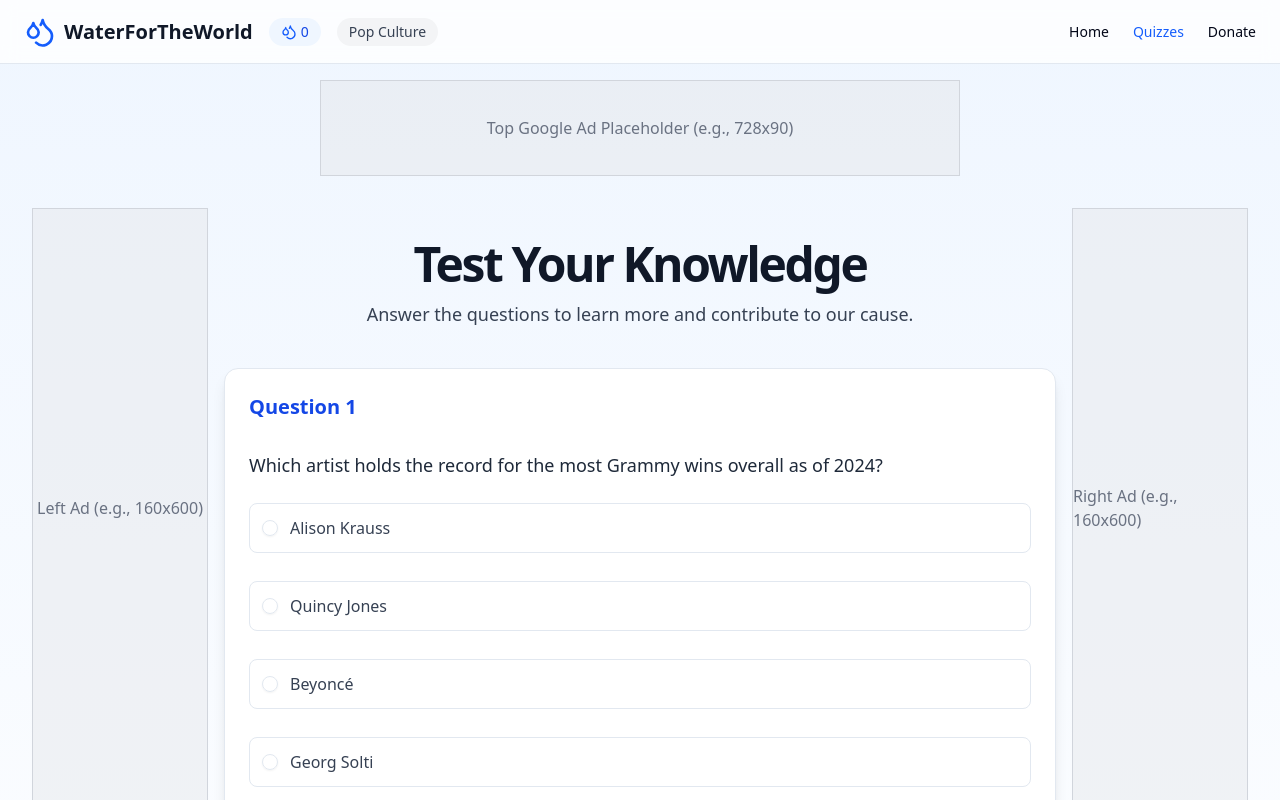
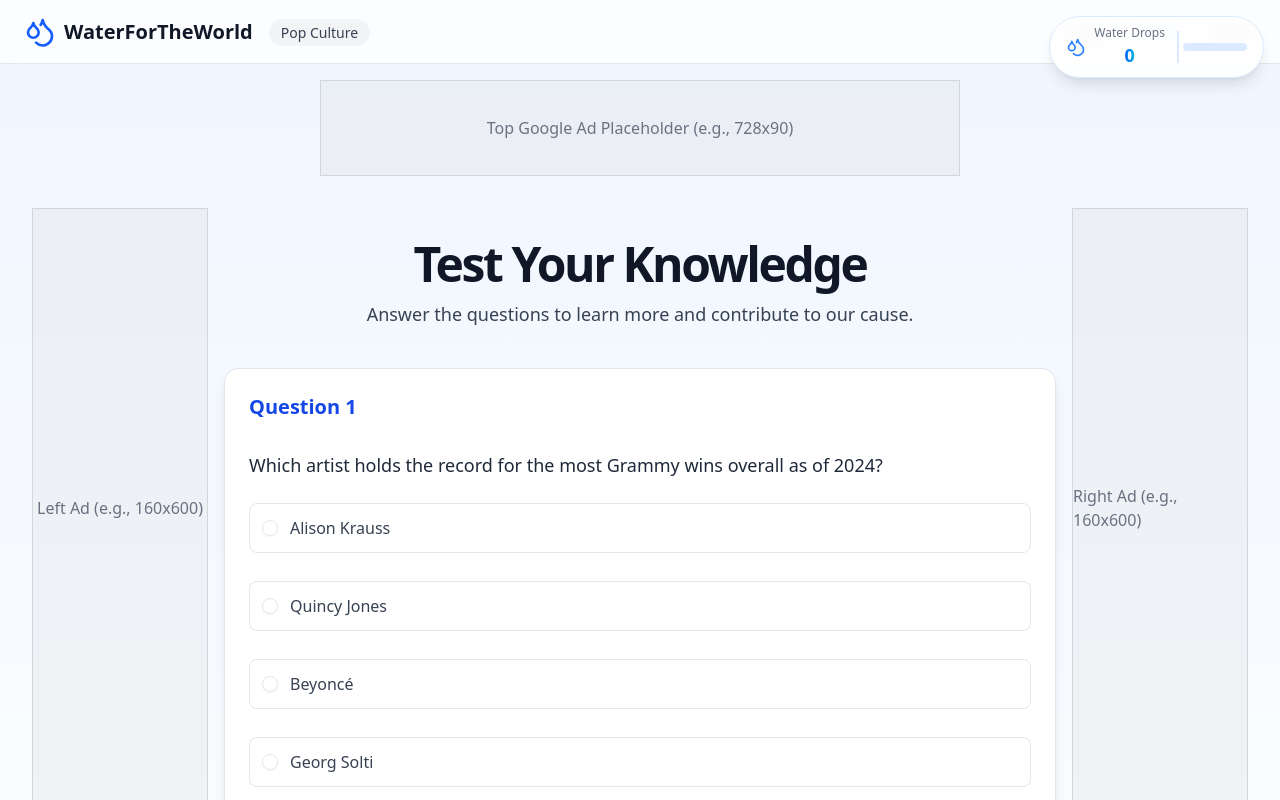
Before and after one commit to jakee1927/WaterForTheWorld, a Next.js app in the folder waterfortheworld/: page /quizzes in a window 1280 px wide. Both pictures are taken after a click on the button 870 px from the left and 355 px from the top of the page. Shown: the top 800 px of the page. Built offline with nearby package versions, Linux system fonts and the light colour scheme.

Commit message:
improved water droplet counter

```diff
--- a/waterfortheworld/src/app/quizzes/page.tsx
+++ b/waterfortheworld/src/app/quizzes/page.tsx
@@ -73,6 +73,7 @@ export default function QuizzesPage() {
   const [showFeedback, setShowFeedback] = useState(false);
   const [isCorrect, setIsCorrect] = useState<boolean | null>(null);
   const [waterDrops, setWaterDrops] = useState(0);
+  const [shouldBounce, setShouldBounce] = useState(false);
 
   // Load water drops from localStorage on component mount
   useEffect(() => {
@@ -138,6 +139,9 @@ export default function QuizzesPage() {
     if (correctAnswer) {
       const newDrops = waterDrops + 10;
       setWaterDrops(newDrops);
+      setShouldBounce(true);
+      // Reset bounce after animation completes
+      setTimeout(() => setShouldBounce(false), 1000);
     }
 
     setTimeout(() => {
@@ -222,17 +226,33 @@ export default function QuizzesPage() {
   // Quiz screen
   return (
     <div className="flex flex-col min-h-screen bg-gradient-to-b from-blue-50 to-white">
+      {/* Floating Water Drop Counter */}
+      <div className="fixed top-4 right-4 z-50">
+        <div className="flex items-center space-x-2 bg-white/90 backdrop-blur-sm border border-blue-100 rounded-full shadow-lg px-4 py-2 transition-all duration-300 hover:shadow-xl hover:scale-105">
+          <Droplets className="h-5 w-5 text-blue-500" />
+          <div className="flex flex-col items-center">
+            <span className="text-xs text-gray-500 font-medium">Water Drops</span>
+            <span className="text-lg font-bold bg-gradient-to-r from-blue-600 to-cyan-500 bg-clip-text text-transparent">
+              {waterDrops}
+            </span>
+          </div>
+          <div className="h-8 w-0.5 bg-blue-100 mx-1"></div>
+          <div className="w-16 h-2 bg-blue-100 rounded-full overflow-hidden">
+            <div
+              className="h-full bg-gradient-to-r from-blue-500 to-cyan-400 transition-all duration-1000"
+              style={{ width: `${Math.min(100, (waterDrops % 1000) / 10)}%` }}
+            ></div>
+          </div>
+        </div>
+      </div>
+
       {/* Header */}
-      <header className="px-4 lg:px-6 h-16 flex items-center border-b bg-white/80 backdrop-blur-sm sticky top-0 z-50">
+      <header className="px-4 lg:px-6 h-16 flex items-center border-b bg-white/80 backdrop-blur-sm sticky top-0 z-40">
         <Link href="/" className="flex items-center space-x-2">
           <Droplets className="h-8 w-8 text-blue-600" />
           <span className="hidden md:inline text-xl font-bold text-gray-900">WaterForTheWorld</span>
         </Link>
-        <div className="ml-4 flex items-center space-x-4">
-          <div className="flex items-center space-x-1 bg-blue-50 px-3 py-1 rounded-full">
-            <Droplets className="h-4 w-4 text-blue-600" />
-            <span className="text-sm font-medium text-blue-700">{waterDrops}</span>
-          </div>
+        <div className="ml-4">
           <span className="text-sm font-medium text-gray-700 bg-gray-100 px-3 py-1 rounded-full">
             {TOPICS.find(t => t.id === selectedTopic)?.name}
           </span>
@@ -331,7 +351,7 @@ export default function QuizzesPage() {
                       )}
                       <span>
                         {isCorrect
-                          ? `Correct! +10 drops!`
+                          ? <span>Correct! <span className="font-bold text-green-600">+10 drops!</span> 💧</span>
                           : `Incorrect. The correct answer was: ${currentQuestion.options.find(opt => opt.id === currentQuestion.answer)?.label}`
                         }
                       </span>
@@ -342,10 +362,23 @@ export default function QuizzesPage() {
                     <Button
                       onClick={handleSubmitAndNext}
                       disabled={showFeedback || !selectedOptionId}
-                      className="bg-blue-600 hover:bg-blue-700 text-white min-w-[150px]"
+                      className={`bg-blue-600 hover:bg-blue-700 text-white min-w-[150px] relative overflow-hidden ${shouldBounce && isCorrect ? 'animate-bounce' : ''}`}
                     >
-                      {showFeedback ? "Please wait..." : "Check Answer"}
-                      {!showFeedback && <ArrowRight className="ml-2 h-4 w-4" />}
+                      {showFeedback ? (
+                        <>
+                          <span>Please wait</span>
+                          {isCorrect && (
+                            <span className="absolute -top-2 -right-2 bg-red-500 text-white text-xs font-bold rounded-full h-5 w-5 flex items-center justify-center">
+                              +10
+                            </span>
+                          )}
+                        </>
+                      ) : (
+                        <>
+                          <span>Check Answer</span>
+                          <ArrowRight className="ml-2 h-4 w-4" />
+                        </>
+                      )}
                     </Button>
                   </div>
                 </CardContent>
```
